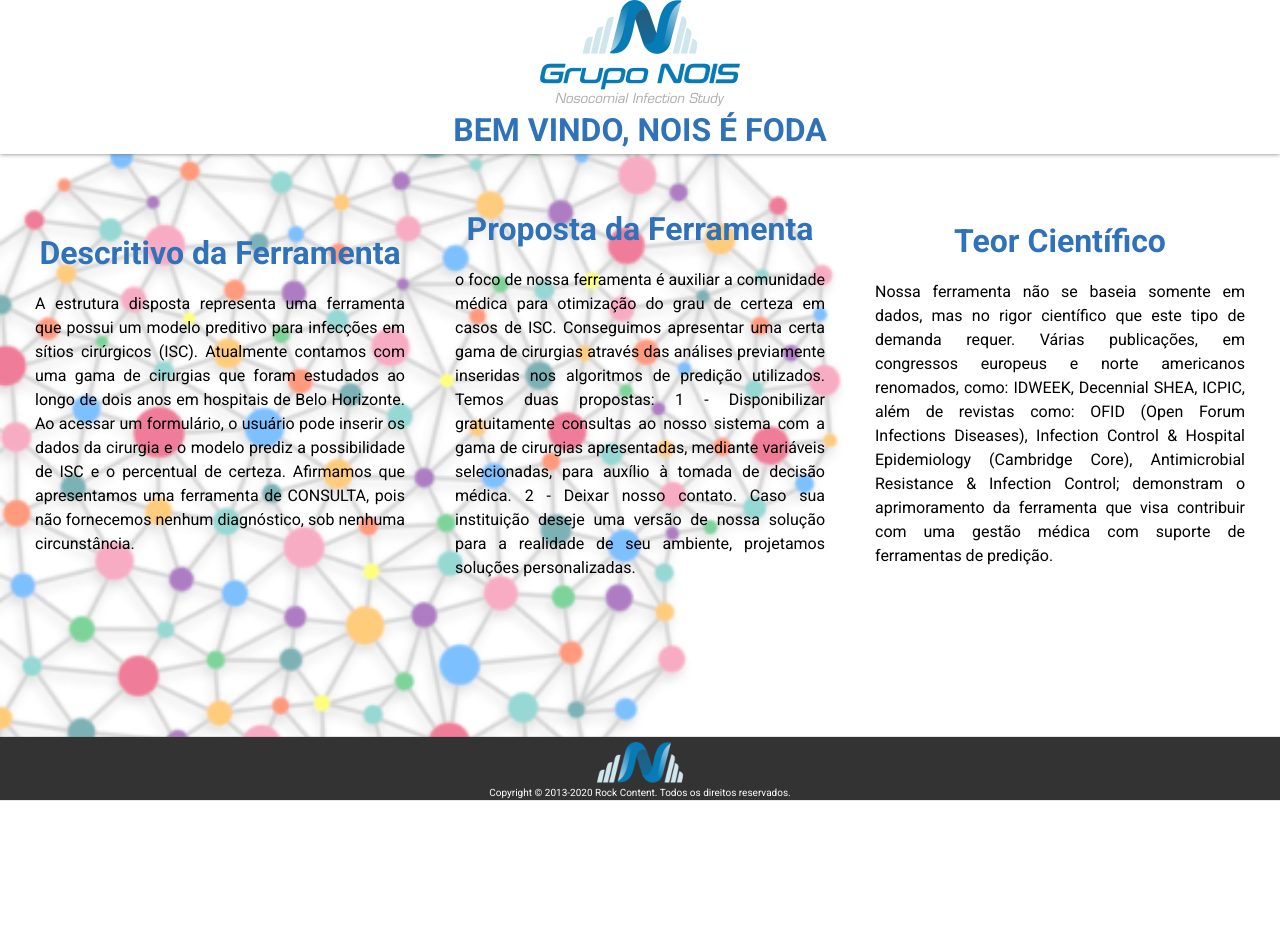
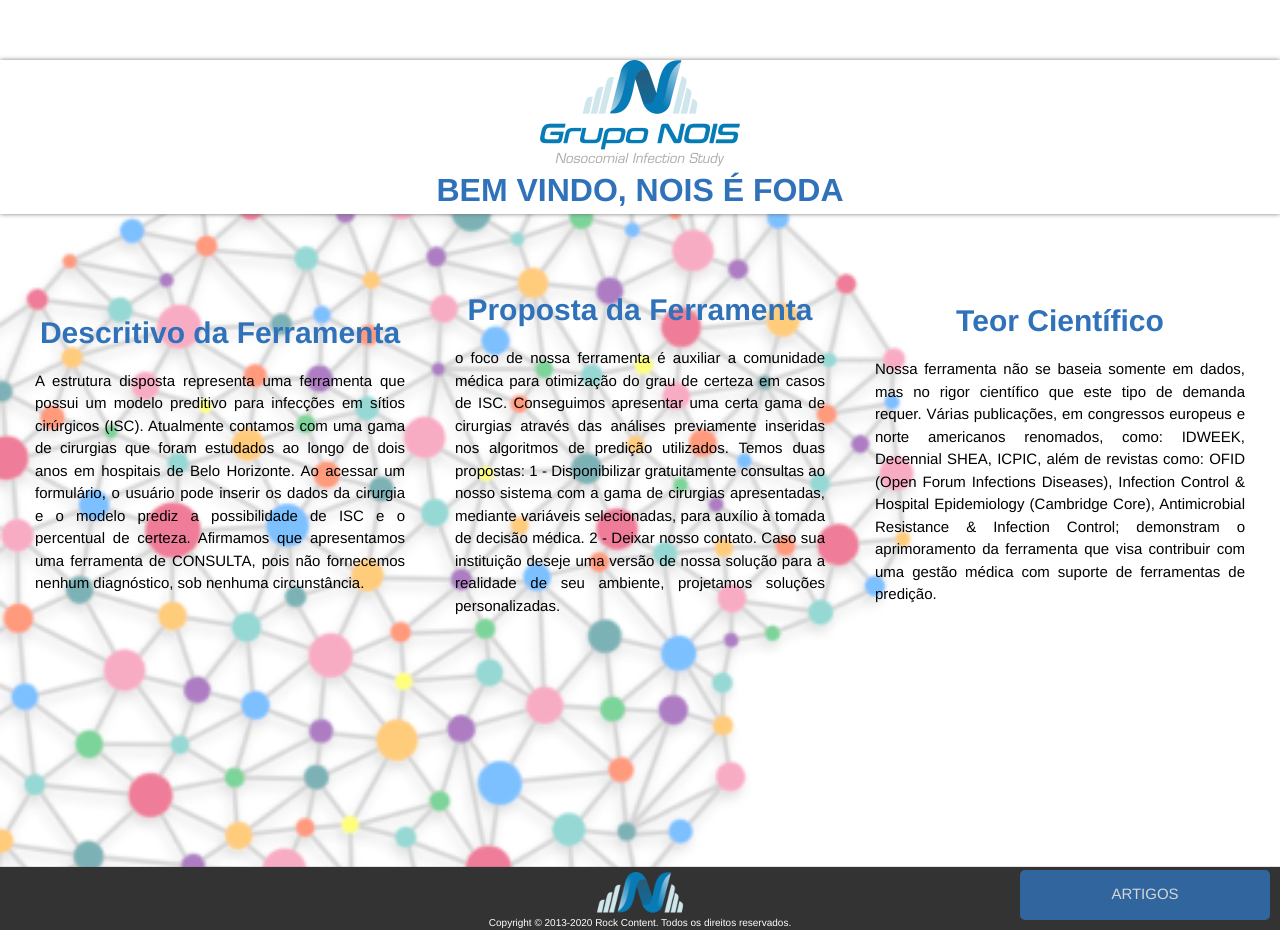
Before and after one commit to mauriliosfc/Front-TCC, a Vue app: page /#/descricao in a window 1280 px wide. Before the commit the page ends 800 px from the top, so only its background shows below. Built offline with nearby package versions, Linux system fonts and the light colour scheme; no server answers; what vue-awesome-notifications would draw is missing.

Commit message:
alterações Flavio 2

```diff
--- a/src/components/descricao.vue
+++ b/src/components/descricao.vue
@@ -10,14 +10,13 @@
         <div class="coluna1">
           <h1>Descritivo da Ferramenta</h1>
           <p>
-                  A estrutura disposta representa uma ferramenta que possui um
-                  modelo preditivo para infecções em sítios cirúrgicos (ISC).
-                  Atualmente contamos com uma gama de cirurgias que foram
-                  estudados ao longo de dois anos em hospitais de Belo
-                  Horizonte. Ao acessar um formulário, o usuário pode inserir os
-                  dados da cirurgia e o modelo prediz a possibilidade de ISC e o
-                  percentual de certeza. Afirmamos que apresentamos uma
-                  ferramenta de CONSULTA, pois não fornecemos nenhum
+            A estrutura disposta representa uma ferramenta que possui um modelo
+            preditivo para infecções em sítios cirúrgicos (ISC). Atualmente
+            contamos com uma gama de cirurgias que foram estudados ao longo de
+            dois anos em hospitais de Belo Horizonte. Ao acessar um formulário,
+            o usuário pode inserir os dados da cirurgia e o modelo prediz a
+            possibilidade de ISC e o percentual de certeza. Afirmamos que
+            apresentamos uma ferramenta de CONSULTA, pois não fornecemos nenhum
             diagnóstico, sob nenhuma circunstância.
           </p>
         </div>
@@ -27,27 +26,26 @@
             o foco de nossa ferramenta é auxiliar a comunidade médica para
             otimização do grau de certeza em casos de ISC. Conseguimos
             apresentar uma certa gama de cirurgias através das análises
-                  previamente inseridas nos algoritmos de predição utilizados.
-                  Temos duas propostas: 1 - Disponibilizar gratuitamente
-                  consultas ao nosso sistema com a gama de cirurgias
-                  apresentadas, mediante variáveis selecionadas, para auxílio à
-                  tomada de decisão médica. 2 - Deixar nosso contato. Caso sua
-                  instituição deseje uma versão de nossa solução para a
-                  realidade de seu ambiente, projetamos soluções personalizadas.
+            previamente inseridas nos algoritmos de predição utilizados. Temos
+            duas propostas: 1 - Disponibilizar gratuitamente consultas ao nosso
+            sistema com a gama de cirurgias apresentadas, mediante variáveis
+            selecionadas, para auxílio à tomada de decisão médica. 2 - Deixar
+            nosso contato. Caso sua instituição deseje uma versão de nossa
+            solução para a realidade de seu ambiente, projetamos soluções
+            personalizadas.
           </p>
         </div>
         <div class="coluna3">
           <h1>Teor Científico</h1>
           <p>
             Nossa ferramenta não se baseia somente em dados, mas no rigor
-                  científico que este tipo de demanda requer. Várias
-                  publicações, em congressos europeus e norte americanos
-                  renomados, como: IDWEEK, Decennial SHEA, ICPIC, além de
-                  revistas como: OFID (Open Forum Infections Diseases),
-                  Infection Control & Hospital Epidemiology (Cambridge Core),
-                  Antimicrobial Resistance & Infection Control; demonstram o
-                  aprimoramento da ferramenta que visa contribuir com uma gestão
-                  médica com suporte de ferramentas de predição.
+            científico que este tipo de demanda requer. Várias publicações, em
+            congressos europeus e norte americanos renomados, como: IDWEEK,
+            Decennial SHEA, ICPIC, além de revistas como: OFID (Open Forum
+            Infections Diseases), Infection Control & Hospital Epidemiology
+            (Cambridge Core), Antimicrobial Resistance & Infection Control;
+            demonstram o aprimoramento da ferramenta que visa contribuir com uma
+            gestão médica com suporte de ferramentas de predição.
           </p>
         </div>
       </div>
@@ -60,10 +58,22 @@
         Copyright © 2013-2020 Rock Content. Todos os direitos reservados.
       </div>
     </div>
+    <button @click="goTuDescription" class="btartigo">
+      <span>ARTIGOS</span>
+    </button>
   </div>
 </template>
 
 <script>
+export default {
+  methods: {
+    goTuDescription() {
+      this.$router.replace({
+        name: "timeline",
+      });
+    },
+  },
+};
 </script>
 
 <style>
@@ -145,7 +155,8 @@ a:link {
   float: left;
   margin: 10px;
   position: relative;
-  float:right;
+  float: right;
+  font-size: 15px;
 }
 .coluna2 {
   width: 400px;
@@ -153,7 +164,8 @@ a:link {
   float: left;
   margin: 10px;
   position: relative;
-  float:right;
+  float: right;
+  font-size: 15px;
 }
 
 .coluna3 {
@@ -162,11 +174,30 @@ a:link {
   float: left;
   margin: 10px;
   position: relative;
-  float:right;
+  float: right;
+  font-size: 15px;
 }
 
 p {
   margin: 15px;
   color: black;
 }
+
+.btartigo {
+  background-color: #3072b9;
+  width: 250px;
+  height: 50px;
+  border-radius: 5px;
+  opacity: 1;
+  float: right;
+  margin: 10px;
+  font-size: 2em;
+  color: #fff;
+  background-color: #3072b9;
+  border-bottom: 2px solid #3072b9;
+  opacity: 0.8;
+  filter: alpha(opacity=90);
+  font-size: 15px;
+  color: white;
+}
 </style>
--- a/src/components/welcome.vue
+++ b/src/components/welcome.vue
@@ -28,9 +28,9 @@
 export default {
   methods: {
     goTuDescription() {
-          this.$router.replace({
-            name: "descricao",
-          });
+      this.$router.replace({
+        name: "descricao",
+      });
     },
   },
 };
@@ -134,5 +134,7 @@ a:link {
 }
 .copyright {
   text-align: center;
+  color: white;
+  font-size: 10px;
 }
 </style>
--- a/src/router.js
+++ b/src/router.js
@@ -5,10 +5,16 @@ import Login from './components/Login'
 import Home from './components/Home'
 import Welcome from './components/welcome'
 import Descricao from './components/descricao'
+import Timeline from './components/timeline'
 Vue.use(VueRouter)
 
 export default new Router({
     routes: [
+        {
+            name: 'timeline',
+            path: '/timeline',
+            component: Timeline
+        },
         {
             name: 'descricao',
             path: '/descricao',
```
Lines whose indentation alone changed are shown as unchanged.
